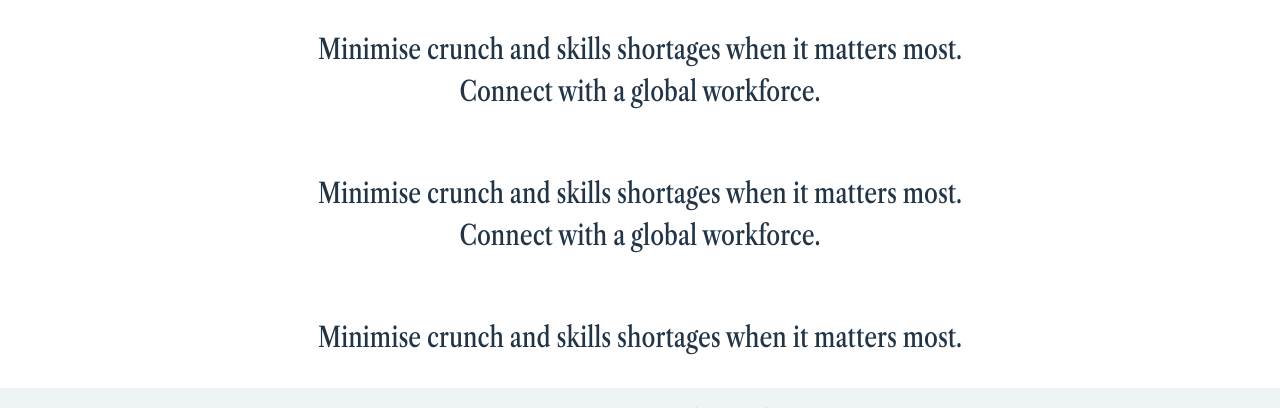
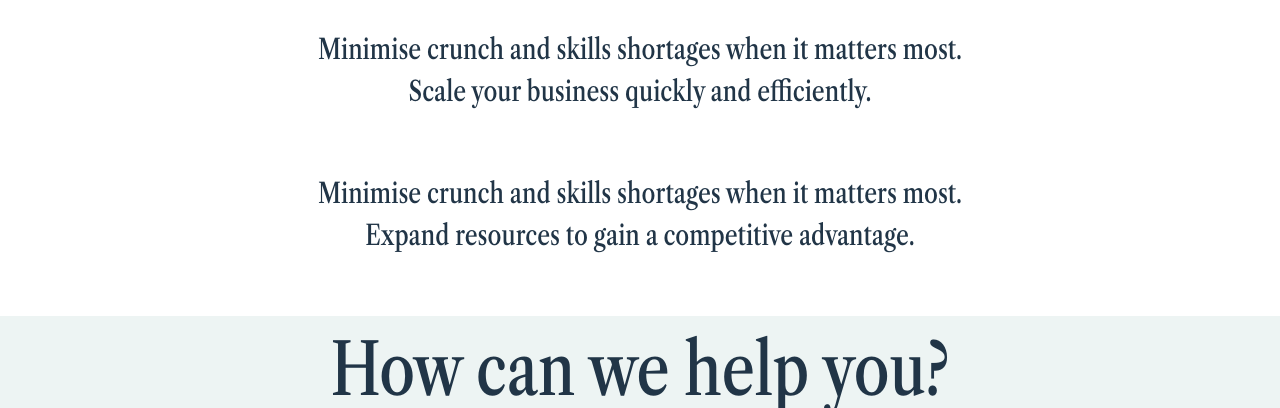
Before and after one commit to rippler7/apteum, a React (Vite) app: page / in a window 1280 px wide. Shown: the part 1443-1851 px from the top of the page. Built offline with nearby package versions, Linux system fonts and the light colour scheme.

Commit message:
some sidebar behavior changes

```diff
--- a/src/components/NavBar.tsx
+++ b/src/components/NavBar.tsx
@@ -15,17 +15,7 @@ function NavBarContainer(){
                     <div id="hMenu" onClick={()=>{setShowSidebar(!showSidebar)}} className={'hmbrgr w-100 align-right'}>
                         <br />
                     </div>
-
-                    <Transition
-                        show={showSidebar}
-                        enter="transition ease-out duration-100 lg:right-[35vw] md:right-100vw"
-                        enterFrom="right-0"
-                        enterTo="lg:right-[35vw] md:right-100vw"
-                        leave="transition ease-in duration-100 lg:right-0 md:right-0"
-                        leaveFrom="lg:right-[35vw] md:right-100vw"
-                        leaveTo="right-0"
-                    >
-                        <div id='mSidebar' className='transition duration-100 grid w-full pt-10 right-0'>
+                    <div id='mSidebar' className='transition duration-100 grid w-full pt-10 right-[-40vw]'>
                             <div className='flex justify-center w-full h-10 text-right items-center'>
                                 <div className='w-full items-center align-middle text-center'>
                                     <h4><br /></h4>
@@ -68,7 +58,17 @@ function NavBarContainer(){
                                 </ul>
                             </div>
                         </div>
-                    </Transition>
+                    {/* {<Transition
+                        show={showSidebar}
+                        enter="transition ease-out duration-100 lg:right-[35vw] md:right-100vw"
+                        enterFrom="lg:right-[35vw] md:right-100vw"
+                        enterTo="right-0"
+                        leave="transition ease-in duration-100 lg:right-0 md:right-0"
+                        leaveFrom="right-0"
+                        leaveTo="lg:right-[35vw] md:right-100vw"
+                    >
+
+                    </Transition>} */}
                 </div>
             </div>
 
--- a/src/components/SectionTwo.tsx
+++ b/src/components/SectionTwo.tsx
@@ -17,16 +17,14 @@ function SectionTwo(){
                             <h4><p>Minimise crunch and skills shortages when it matters most.</p></h4>
                         </div>
                         <div className='px-10'>
-                            <h4><p>Connect with a global workforce.</p></h4>
+                            <h4><p>Scale your business quickly and efficiently.</p></h4>
                             <br />
                             <br />
                             <h4><p>Minimise crunch and skills shortages when it matters most.</p></h4>
                         </div>
                         <div className='px-10'>
-                            <h4><p>Connect with a global workforce.</p></h4>
+                            <h4><p>Expand resources to gain a competitive advantage. </p></h4>
                             <br />
-                            <br />
-                            <h4><p>Minimise crunch and skills shortages when it matters most.</p></h4>
                         </div>
                     </div>
                 <div>
--- a/src/components/Sidebar.css
+++ b/src/components/Sidebar.css
@@ -1,7 +1,7 @@
 div#mSidebar {
     background-color: #DFBEA6;
     top:0;
-    right: 0vw;
+    right: -40vw;
     width: 40vw;
     padding:10px;
     position:fixed;
@@ -10,8 +10,9 @@ div#mSidebar {
     transition: right 0.5s;
 }
 
-.hovered {
-    right:0px;
+div#hMenu:hover + div#mSidebar{
+    right:40px;
+    transition: right 0.5s;
 }
 
 div#mSidebar:hover {
```
